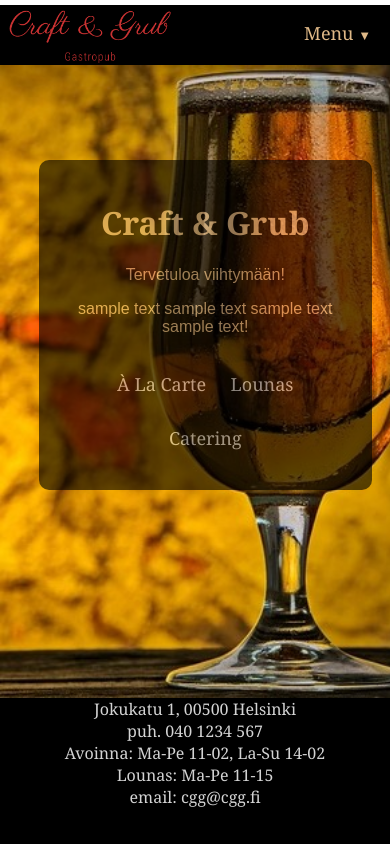
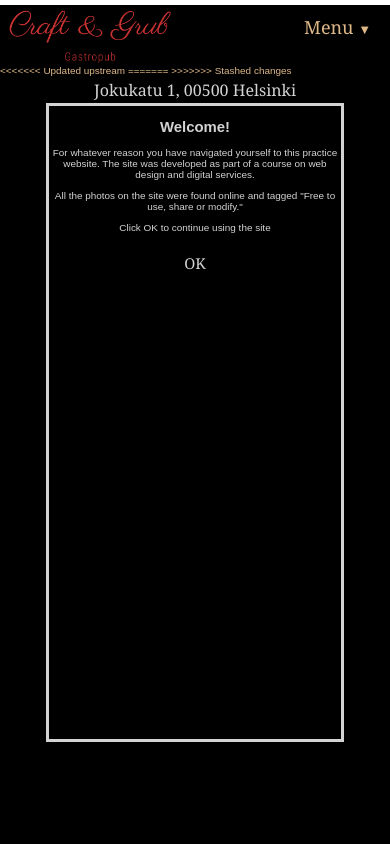
Before and after one commit to pajaz/CGG, a PHP site: page / in a window 390 px wide. Run offline with PHP 8.4, Linux system fonts and the light colour scheme.

Commit message:
Added responsiveness

```diff
--- a/index.html
+++ b/index.html
@@ -52,8 +52,25 @@
                     <div  id="content1" class="content-box">
 
                     </div>
+<<<<<<< Updated upstream
                    <!-- <img id="bg" src="resources/background1.jpg" alt="whoops">-->
+=======
+                    <div id="welcomebox">
+                        <h2>Welcome!</h2>
+                        <p>
+                            For whatever reason you have navigated yourself to this practice website. The site
+                            was developed as part of a course on web design and digital services.
+                        </p>
+                        <p>
+                            All the photos on the site were found online and tagged "Free to use, share or modify."
+                        </p>
+                        <p>Click OK to continue using the site</p>
+                        <button id="approve">OK</button>
+                    </div>
+>>>>>>> Stashed changes
             </div>
+
+
             <footer class="font-content">
                 Jokukatu 1, 00500 Helsinki<br>
                 puh. 040 1234 567<br>
--- a/javascript/javascript.js
+++ b/javascript/javascript.js
@@ -83,4 +83,75 @@
                 });
     });
 
+<<<<<<< Updated upstream
 }
+=======
+}
+
+function getLunchHeading(id) {
+    var date =  new Date()
+        week = getWeekNr(date)
+        day = getMonday(date)
+
+    for (var i = 0; i<5; i++) {
+
+        document.getElementById("lunch" + (i+1)).textContent = getWeekDay(day) + " " + day.getDate() + "." + day.getMonth() + "." + day.getFullYear( )
+        day.setDate(day.getDate() + 1)
+
+    }
+
+}
+
+function getMonday(d) {
+    d = new Date(d);
+    var day = d.getDay(),
+    diff = d.getDate() - day + (day == 0 ? -6:1); // adjust when day is sunday
+
+    return new Date(d.setDate(diff));
+}
+
+function getWeekNr(d) {
+    var date =  new Date(d)
+
+    date.setHours(0, 0, 0, 0)
+    // Thursday in current week decides the year.
+    date.setDate(date.getDate() + 3 - (date.getDay() + 6) % 7)
+    // January 4 is always in week 1.
+    var week1 = new Date(date.getFullYear(), 0, 4)
+    // Adjust to Thursday in week 1 and count number of weeks from date to week1.
+    var weekNow = 1 + Math.round(((date.getTime() - week1.getTime()) / 86400000 - 3 + (week1.getDay() + 6) % 7) / 7)
+    return weekNow
+}
+
+function getWeekDay(d) {
+    var weekday = new Array(7)
+    weekday[0] = "Sunnuntai"
+    weekday[1] = "Maanantai"
+    weekday[2] = "Tiistai"
+    weekday[3] = "Keskiviikko"
+    weekday[4] = "Torstai"
+    weekday[5] = "Perjantai"
+    weekday[6] = "Lauantai"
+    date =  new Date(d)
+
+    return weekday[date.getDay()]
+}
+
+$(function(){
+    $(".menuitem").click(function(){
+        $("#menu").hide();
+    });
+});
+
+$(function(){
+    $("#toggle-menu").click(function(){
+        $("#menu").slideToggle("fast");
+    });
+});
+
+$(function(){
+    $("#approve").click(function(){
+        $("#welcomebox").hide();
+    });
+});
+>>>>>>> Stashed changes
--- a/style/styles.css
+++ b/style/styles.css
@@ -27,9 +27,16 @@
     background-color: black;
     font-family: Georgia;
     border: none;
-    font-size: large;
+    font-size: 1.5em;
     margin-top: 10px;
     padding: 10px;
+    ;
+}
+
+
+#welcomebox button {
+    margin-top: 5px;
+    padding: 5px;
 }
 
 button:focus {
@@ -99,6 +106,29 @@
     margin-bottom: 10px;
 }
 
+.content-box {
+    position: absolute;
+    background-color: black;
+    color: burlywood;
+    /*font-size: calc(0.85em + 1vw);*/
+    text-align: center;
+    word-wrap: break-word;
+    white-space: normal;
+    border-radius: 10px;
+    padding: 20px;
+    padding-bottom: 30px;
+    margin-bottom: 5%;
+    z-index: 2;
+    top: 15%;
+    left: 30%;
+    right: 30%;
+    background: rgba(0, 0, 0, .6);
+}
+
+.content-box h1 {
+    font-size: 2em;
+}
+
 #logo {
     box-sizing: border-box;
     max-height: 65px;
@@ -115,12 +145,49 @@
     width: 100%;
     margin: 0;
     padding: 0;
+<<<<<<< Updated upstream
+=======
+    overflow: hidden;
+}
+
+html {
+    font-size: calc(0.5em + 0.5vw);
+}
+
+#map {
+    box-sizing: border-box;
+    margin: 12.5%;
+    height: 200px;
+    width: 75%;
+    opacity: 1;
+>>>>>>> Stashed changes
 }
 
 #page-container {
     position: relative;
     min-height: 100vh;
     max-height: 100%;
+}
+
+#welcomebox {
+    position: absolute;
+    left: 0;
+    right: 0;
+    top: 0;
+    bottom: 0;
+    overflow: auto;
+    width: 75%;
+    height: 75%;
+    max-height: 100%;
+    max-width: 100%;
+    z-index: 3;
+    text-align: center;
+    word-wrap: break-word;
+    white-space: normal;
+    margin: auto;
+    border: 3px solid lightgray;
+    color: lightgray;
+    background-color: black;
 }
 
 /* NAVIGATION MENU */
@@ -190,6 +257,7 @@
 
 /* END OF TESTING */
 
+<<<<<<< Updated upstream
 .content-box {
     position: absolute;
     background-color: black;
@@ -208,11 +276,15 @@
     right: 30%;
 
 }
+=======
+
+>>>>>>> Stashed changes
 
 .bg-mid {
     position: relative;
     width: 100%;
-    min-height: 75vh;
+    /*min-height: 70vh;*/
+    height: calc(100vh - 180px);
     left: 0;
     top: 0;
     background-size: contain cover;
@@ -225,11 +297,12 @@
 }
 
 footer {
+    box-sizing: border-box;
     position: sticky;
+    padding-top: 3px;
     width: 100%;
     text-align: center;
-    height: 5rem;
-
+    /*font-size: calc(0.5em + 0.5vw);*/
 }
 
 /* Eri laitekoot */
@@ -242,9 +315,6 @@
         right: 15%;
     }
 
-    footer {
-        max-height: 10%;
-    }
 }
 
 @media only screen and (min-width: 480px) {
@@ -260,8 +330,8 @@
         position: sticky;
         /* /*text-align: center; */
         box-sizing: border-box;
+        height: 65px;
         border-top: 5px solid white;
-        height: 65px;
         max-height: 65px;
         padding-top: 20px;
         padding-left: 1%;
@@ -291,6 +361,10 @@
         transform: translate(0);
         left: 0;
     }
+
+    footer {
+        font-size: medium;
+    }
 }
 
 @media only screen and (max-height: 400px) {
@@ -302,7 +376,7 @@
         font-size: medium;
     }
     .content-box h1 {
-        font-size: large;
+        font-size: 2em;
     }
 
     table td {
@@ -312,11 +386,11 @@
         font-size: medium;
     }
     .bg-mid {
-        min-height: 65vh;
+        min-height: 55vh;
     }
 
     footer {
-        font-size: x-small;
+        font-size: small;
     }
 
 }
```
